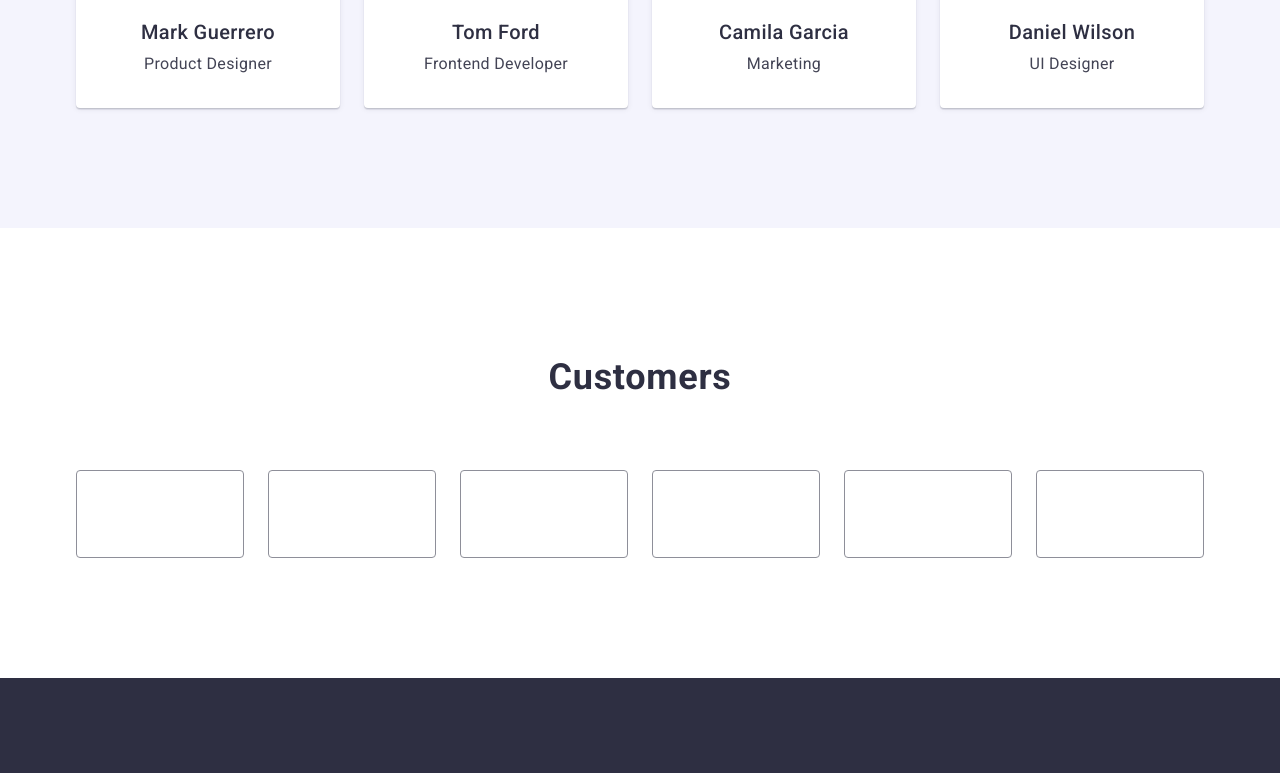
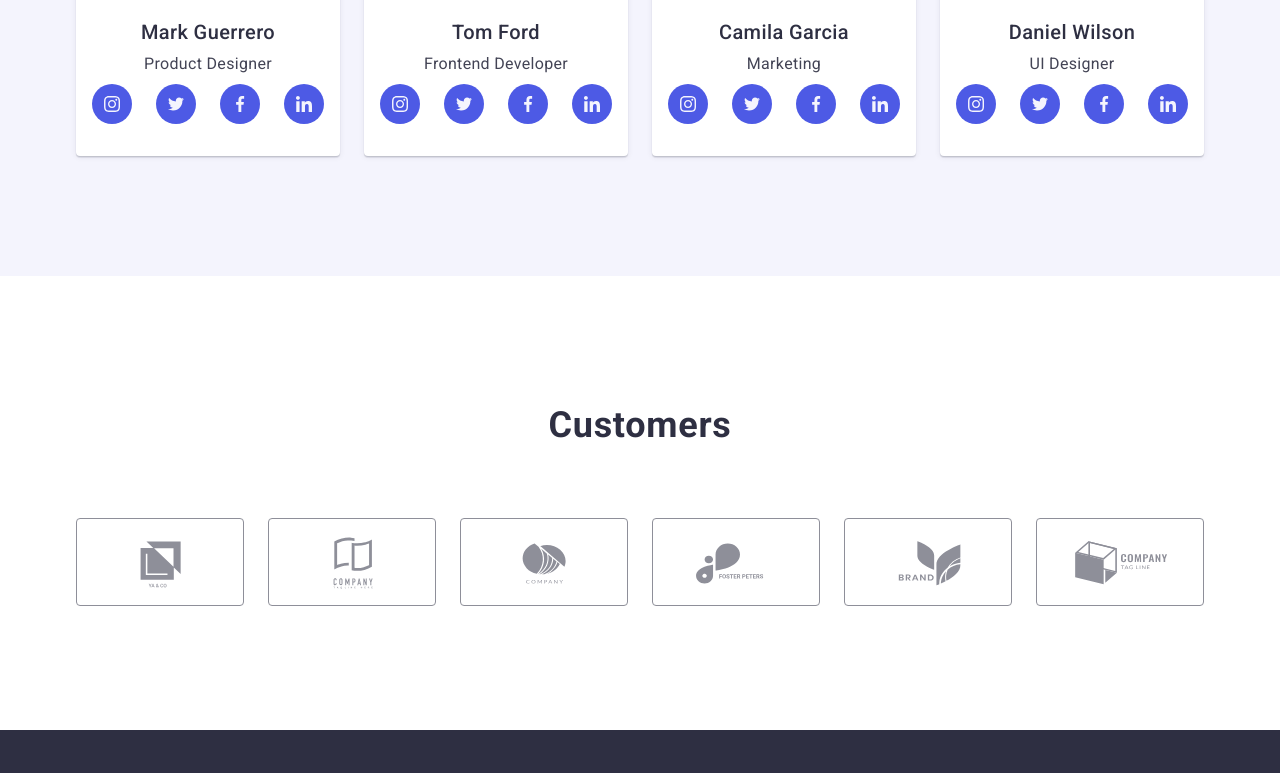
Before and after one commit to Arina-M/goit-markup-hw-04, a plain HTML site: page index.html in a window 1280 px wide. Shown: the part 2197-2970 px from the top of the page. Drawn offline with nearby package versions, Linux system fonts and the light colour scheme.

Commit message:
custoers section icons

```diff
--- a/css/style.css
+++ b/css/style.css
@@ -269,20 +269,28 @@ img{
   margin-top: 8px;
 }
 
+.our-team-social-media-list{
+  display: flex;
+  gap: 24px;
+  margin-top: 8px;
+}
+
+.our-team-social-media-list-item{
+  width: 40px;
+  height: 40px;
+  background-color: var(--color-iris);
+  border-radius: 50%;
+  display: flex;
+  justify-content: center;
+  align-items: center;
+}
+
+.svg-icons-ot{
+  width: 16px;
+  height: 16px;
+}
 
 /* CUSTOMERS */
-.icon {
-  display: inline-block;
-  width: 1em;
-  height: 1em;
-  stroke-width: 0;
-  stroke: currentColor;
-  fill: currentColor;
-}
-.icon-customer-1 {
-  width: 1.857421875em;
-}
-
 .customers{
   padding-top: 130px;
   padding-bottom: 120px;
@@ -295,7 +303,7 @@ img{
   gap: 24px;
 }
 
-.customers-list-item{
+.svg-icons-customers{
   width: 168px;
   height: 88px;
   border: 1px solid var(--color-lightslate);
--- a/index.html
+++ b/index.html
@@ -199,6 +199,29 @@
               <div class="our-team-card-info">
                 <h3 class="caption-h3 caption-navyblue">Mark Guerrero</h3>
                 <p class="our-team-card-role">Product Designer</p>
+                <ul class="our-team-social-media-list">
+                  <li class="our-team-social-media-list-item">
+                    <svg class="svg-icons-ot">
+                      <use href="./images/social-media-icons.svg#icon-instagram"></use>
+                    </svg>
+                  </li>
+                  <li class="our-team-social-media-list-item">
+                    <svg class="svg-icons-ot">
+                      <use href="./images/social-media-icons.svg#icon-twitter"></use>
+                    </svg>
+                  </li>
+                  </li>
+                  <li class="our-team-social-media-list-item">
+                    <svg class="svg-icons-ot">
+                      <use href="./images/social-media-icons.svg#icon-facebook"></use>
+                    </svg>
+                  </li>
+                  <li class="our-team-social-media-list-item">
+                    <svg class="svg-icons-ot">
+                      <use href="./images/social-media-icons.svg#icon-linkedin"></use>
+                    </svg>
+                  </li>
+                </ul>
               </div>
             </li>
             <li class="our-team-list-item">
@@ -212,6 +235,29 @@
               <div class="our-team-card-info">
                 <h3 class="caption-h3 caption-navyblue">Tom Ford</h3>
                 <p class="our-team-card-role">Frontend Developer</p>
+                <ul class="our-team-social-media-list">
+                  <li class="our-team-social-media-list-item">
+                    <svg class="svg-icons-ot">
+                      <use href="./images/social-media-icons.svg#icon-instagram"></use>
+                    </svg>
+                  </li>
+                  <li class="our-team-social-media-list-item">
+                    <svg class="svg-icons-ot">
+                      <use href="./images/social-media-icons.svg#icon-twitter"></use>
+                    </svg>
+                  </li>
+                  </li>
+                  <li class="our-team-social-media-list-item">
+                    <svg class="svg-icons-ot">
+                      <use href="./images/social-media-icons.svg#icon-facebook"></use>
+                    </svg>
+                  </li>
+                  <li class="our-team-social-media-list-item">
+                    <svg class="svg-icons-ot">
+                      <use href="./images/social-media-icons.svg#icon-linkedin"></use>
+                    </svg>
+                  </li>
+                </ul>
               </div>
             </li>
             <li class="our-team-list-item">
@@ -225,6 +271,29 @@
               <div class="our-team-card-info">
                 <h3 class="caption-h3 caption-navyblue">Camila Garcia</h3>
                 <p class="our-team-card-role">Marketing</p>
+                <ul class="our-team-social-media-list">
+                  <li class="our-team-social-media-list-item">
+                    <svg class="svg-icons-ot">
+                      <use href="./images/social-media-icons.svg#icon-instagram"></use>
+                    </svg>
+                  </li>
+                  <li class="our-team-social-media-list-item">
+                    <svg class="svg-icons-ot">
+                      <use href="./images/social-media-icons.svg#icon-twitter"></use>
+                    </svg>
+                  </li>
+                  </li>
+                  <li class="our-team-social-media-list-item">
+                    <svg class="svg-icons-ot">
+                      <use href="./images/social-media-icons.svg#icon-facebook"></use>
+                    </svg>
+                  </li>
+                  <li class="our-team-social-media-list-item">
+                    <svg class="svg-icons-ot">
+                      <use href="./images/social-media-icons.svg#icon-linkedin"></use>
+                    </svg>
+                  </li>
+                </ul>
               </div>
             </li>
             <li class="our-team-list-item">
@@ -238,6 +307,29 @@
               <div class="our-team-card-info">
                 <h3 class="caption-h3 caption-navyblue">Daniel Wilson</h3>
                 <p class="our-team-card-role">UI Designer</p>
+                <ul class="our-team-social-media-list">
+                  <li class="our-team-social-media-list-item">
+                    <svg class="svg-icons-ot">
+                      <use href="./images/social-media-icons.svg#icon-instagram"></use>
+                    </svg>
+                  </li>
+                  <li class="our-team-social-media-list-item">
+                    <svg class="svg-icons-ot">
+                      <use href="./images/social-media-icons.svg#icon-twitter"></use>
+                    </svg>
+                  </li>
+                  </li>
+                  <li class="our-team-social-media-list-item">
+                    <svg class="svg-icons-ot">
+                      <use href="./images/social-media-icons.svg#icon-facebook"></use>
+                    </svg>
+                  </li>
+                  <li class="our-team-social-media-list-item">
+                    <svg class="svg-icons-ot">
+                      <use href="./images/social-media-icons.svg#icon-linkedin"></use>
+                    </svg>
+                  </li>
+                </ul>
               </div>
             </li>
           </ul>
@@ -250,15 +342,35 @@
           <h2 class="caption-h2 caption-navyblue">Customers</h2>
           <ul class="customers-list">
             <li class="customers-list-item">
-              <svg class="icon icon-customer-1">
-                <use xlink:href="#icon-customer-1"></use>
+              <svg class="svg-icons-customers">
+                <use href="./images/customers-icons.svg#icon-client-1"></use>
               </svg>
             </li>
-            <li class="customers-list-item"></li>
-            <li class="customers-list-item"></li>
-            <li class="customers-list-item"></li>
-            <li class="customers-list-item"></li>
-            <li class="customers-list-item"></li>
+            <li class="customers-list-item">
+              <svg class="svg-icons-customers">
+                <use href="./images/customers-icons.svg#icon-client-2"></use>
+              </svg>
+            </li>
+            <li class="customers-list-item">
+              <svg class="svg-icons-customers">
+                <use href="./images/customers-icons.svg#icon-client-3"></use>
+              </svg>
+            </li>
+            <li class="customers-list-item">
+              <svg class="svg-icons-customers">
+                <use href="./images/customers-icons.svg#icon-client-4"></use>
+              </svg>
+            </li>
+            <li class="customers-list-item">
+              <svg class="svg-icons-customers">
+                <use href="./images/customers-icons.svg#icon-client-5"></use>
+              </svg>
+            </li>
+            <li class="customers-list-item">
+              <svg class="svg-icons-customers">
+                <use href="./images/customers-icons.svg#icon-client-6"></use>
+              </svg>
+            </li>
           </ul>
         </div>
       </section>
```
Also changed, not shown: images/customer-1.svg (deleted), images/customers-icons.svg (added), images/facebook.svg (deleted), images/instagram.svg (deleted), images/linkedin.svg (deleted), images/twitter.svg (deleted).
